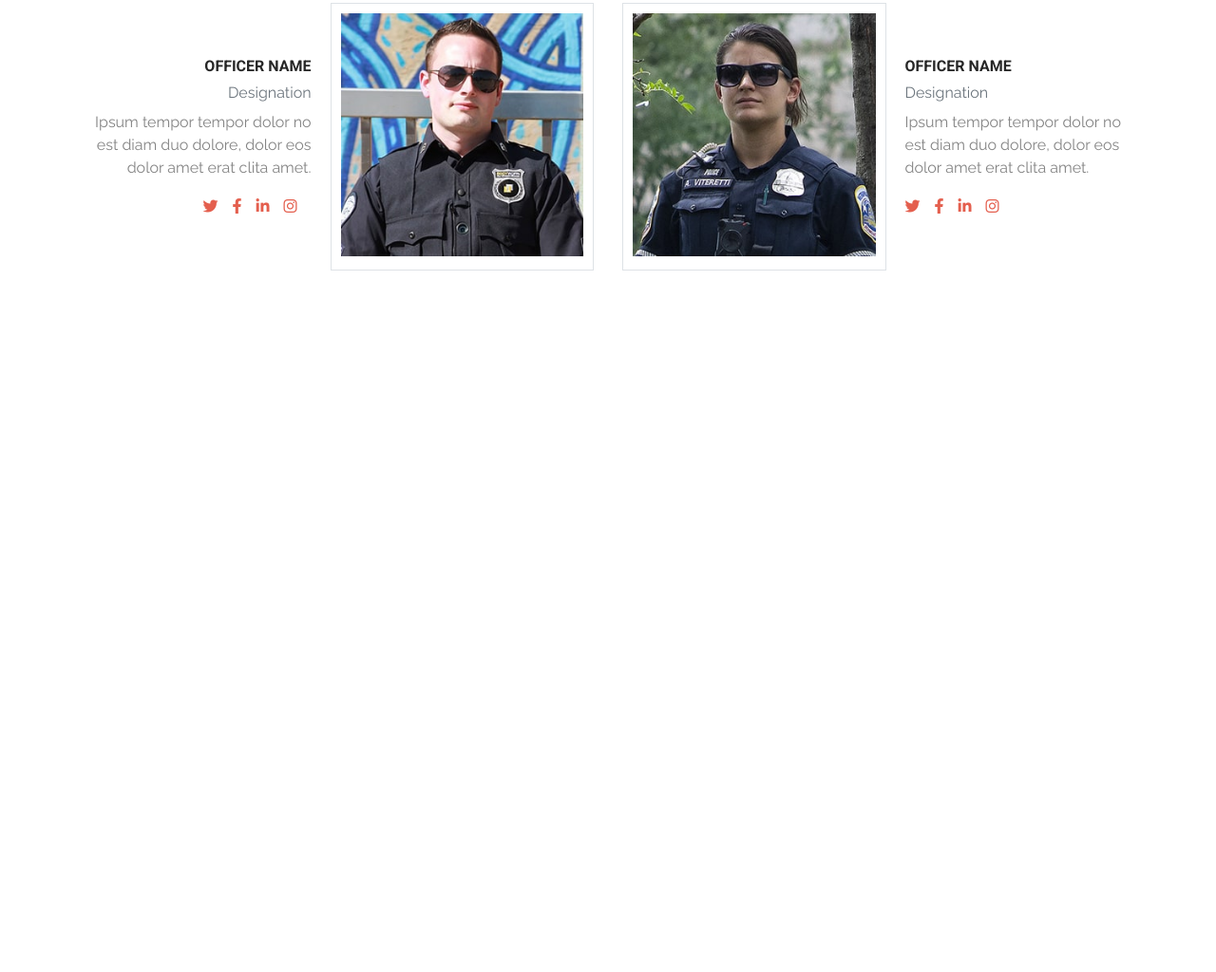
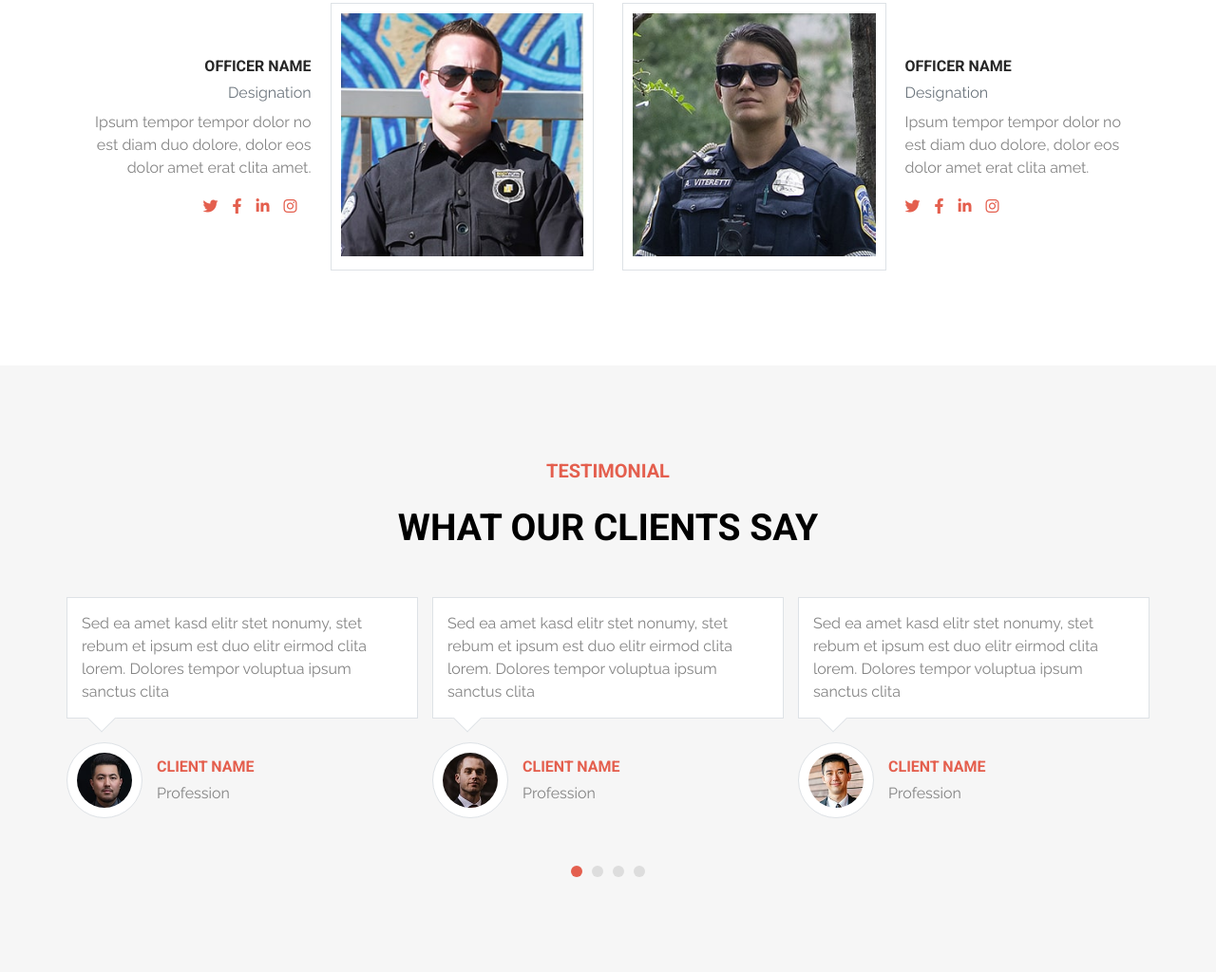
Before and after one commit to Cisco1cisco/SafetyFirst-Template, a plain HTML site: page index.html in a window 1280 px wide. Shown: the part 4876-5900 px from the top of the page at 95% size. Before the commit the page ends 5261 px from the top, so only its background shows below. Drawn offline with Linux system fonts and the light colour scheme.

Commit message:
Added the Testimonial Section

```diff
--- a/css/main.css
+++ b/css/main.css
@@ -1062,3 +1062,135 @@ header .list .meun ul li a:hover {
 }
 
 /* End Team */
+
+/* Start Testimonial */
+
+.testimonial {
+    padding-top: var(--section-padd, 100px);
+    padding-bottom: var(--section-padd, 100px);
+    background-color: #f6f6f6;
+}
+
+.testimonial .container {
+    display: flex;
+    flex-wrap: wrap;
+    justify-content: space-between;
+    align-items: center;
+}
+
+.testimonial .test {
+    flex-basis: calc((100% - 30px) / 3);
+}
+
+@media (max-width: 768px) {
+    .testimonial .test {
+        flex-basis: calc((100% - 30px) / 2);
+    }
+
+    .testimonial .test:last-child {
+        display: none;
+    }
+}
+
+@media (max-width: 576px) {
+    .testimonial .test {
+        flex-basis: 100%;
+    }
+
+    .testimonial .test:nth-child(2) {
+        display: none;
+    }
+}
+
+.testimonial .test p {
+    background-color: white;
+    color: var(--para-color, #848484);
+    padding: 15px;
+    border: 1px solid #dee2e6;
+    margin-bottom: 25px;
+    position: relative;
+}
+
+.testimonial .test p::before {
+    content: "";
+    position: absolute;
+    bottom: -11px;
+    left: 25px;
+    width: 20px;
+    height: 20px;
+    background-color: white;
+    border-width: 1px;
+    border-style: solid;
+    border-color: transparent #dee2e6 #dee2e6 transparent;
+    transform: rotate(45deg);
+    -webkit-transform: rotate(45deg);
+    -moz-transform: rotate(45deg);
+    -ms-transform: rotate(45deg);
+    -o-transform: rotate(45deg);
+}
+
+.testimonial .test .client {
+    display: flex;
+    align-items: center;
+}
+
+.testimonial .test .client .image {
+    border-radius: 50%;
+    -webkit-border-radius: 50%;
+    -moz-border-radius: 50%;
+    -ms-border-radius: 50%;
+    -o-border-radius: 50%;
+    background-color: white;
+    padding: 10px;
+    width: 80px;
+    height: 80px;
+    border: 1px solid #dee2e6;
+    margin-right: 15px;
+}
+
+.testimonial .test .client .image img {
+    width: 100%;
+    border-radius: 50%;
+    -webkit-border-radius: 50%;
+    -moz-border-radius: 50%;
+    -ms-border-radius: 50%;
+    -o-border-radius: 50%;
+}
+
+.testimonial .test .client .text h6 {
+    color: var(--main-color, #E45F4E);
+    font-size: 16px;
+    text-transform: uppercase;
+    margin-bottom: 10px;
+
+}
+
+.testimonial .test .client .text span {
+    color: var(--para-color, #848484);
+}
+
+.testimonial nav {
+    display: flex;
+    justify-content: center;
+    align-items: center;
+    margin-top: 50px;
+}
+
+.testimonial nav .dot {
+    background-color: #dddddd;
+    width: 12px;
+    height: 12px;
+    margin: 0 5px;
+    border-radius: 50%;
+    -webkit-border-radius: 50%;
+    -moz-border-radius: 50%;
+    -ms-border-radius: 50%;
+    -o-border-radius: 50%;
+    cursor: pointer;
+}
+
+.testimonial nav .dot.active {
+    background-color: var(--main-color, #E45F4E);
+}
+
+/* End Testimonial */
--- a/index.html
+++ b/index.html
@@ -421,6 +421,59 @@
         </div>
     </div>
     <!-- End Team -->
+    <!-- Start Testimonial -->
+    <div class="testimonial">
+        <h5 class="main-title">Testimonial</h5>
+        <h1>What Our Clients Say</h1>
+        <div class="container">
+            <div class="test">
+                <p>Sed ea amet kasd elitr stet nonumy, stet rebum et ipsum est duo elitr eirmod clita lorem. Dolores
+                    tempor voluptua ipsum sanctus clita</p>
+                <div class="client">
+                    <div class="image">
+                        <img src="./photos/testimonial-1.jpg" alt="photo">
+                    </div>
+                    <div class="text">
+                        <h6>Client Name</h6>
+                        <span>Profession</span>
+                    </div>
+                </div>
+            </div>
+            <div class="test">
+                <p>Sed ea amet kasd elitr stet nonumy, stet rebum et ipsum est duo elitr eirmod clita lorem. Dolores
+                    tempor voluptua ipsum sanctus clita</p>
+                <div class="client">
+                    <div class="image">
+                        <img src="./photos/testimonial-2.jpg" alt="photo">
+                    </div>
+                    <div class="text">
+                        <h6>Client Name</h6>
+                        <span>Profession</span>
+                    </div>
+                </div>
+            </div>
+            <div class="test">
+                <p>Sed ea amet kasd elitr stet nonumy, stet rebum et ipsum est duo elitr eirmod clita lorem. Dolores
+                    tempor voluptua ipsum sanctus clita</p>
+                <div class="client">
+                    <div class="image">
+                        <img src="./photos/testimonial-3.jpg" alt="photo">
+                    </div>
+                    <div class="text">
+                        <h6>Client Name</h6>
+                        <span>Profession</span>
+                    </div>
+                </div>
+            </div>
+        </div>
+        <nav>
+            <div class="dot active"></div>
+            <div class="dot"></div>
+            <div class="dot"></div>
+            <div class="dot"></div>
+        </nav>
+    </div>
+    <!-- End Testimonial -->
 </body>
 
 </html>
```
Also changed, not shown: photos/testimonial-1.jpg (added), photos/testimonial-2.jpg (added), photos/testimonial-3.jpg (added).
